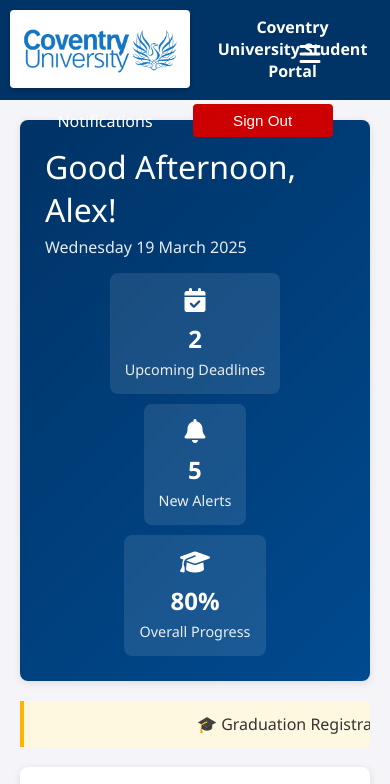
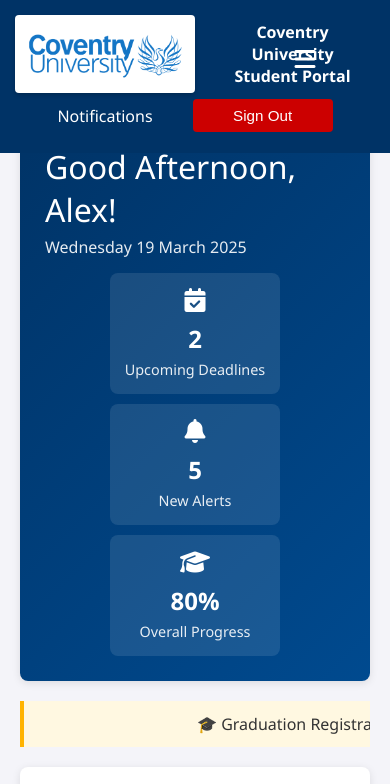
Before and after one commit to amirkhant-11651879/cov-uni-prototype, a plain HTML site: page index.html in a window 390 px wide. Shown: the top 784 px of the page. Drawn offline with nearby package versions, Linux system fonts and the light colour scheme.

Commit message:
Step‑by‑step analysis and plan:
Mobile header and buttons issue: • The notification and sign‑out buttons are falling below the nav because on small screens the header area isn’t tall enough.
• Solution: In the mobile media query, let the header’s height auto‐adjust (with extra padding) so it can contain its children. Also, remove any extra top margin from the header‑right section.

Hamburger menu issue: • The hamburger icon is hidden behind the Coventry University text because its stacking order isn’t high enough.
• Solution: In the mobile media query, give the .nav‑toggle a high z‑index so it appears on top of all header text.

Quick‑stats backdrop sizes: • The three stat blocks under the time‑based greeting have different widths.
• Solution: In the mobile media query (which stacks them), force the .stat‑item elements to share the same width (or a max‑width) with a flex rule so that they appear uniform.

Changes:
styles.css
Update the mobile media query to increase the header height, adjust the nav‑toggle z‑index,
remove the extra margin on header‑right, and force equal widths for the quick‑stats items.

styles.css
These changes will ensure that in mobile mode the header can expand so that the notifications and
sign‑out buttons appear correctly, the hamburger icon is visible, and the three stat blocks have consistent sizes without affecting the desktop mode.

```diff
--- a/styles.css
+++ b/styles.css
@@ -2468,6 +2468,8 @@ textarea:focus {
     flex-direction: column;
     padding: 10px;
     text-align: center;
+    height: auto; /* allow auto height on mobile */
+    padding: 15px; /* increased padding for stacked layout */
   }
   .header-left {
     display: flex;
@@ -2493,10 +2495,11 @@ textarea:focus {
     top: 50%;
     transform: translateY(-50%);
     cursor: pointer;
+    z-index: 10000; /* ensure the menu appears above header text */
   }
   /* Ensure header-right does not overflow */
   .header-right {
-    margin-top: 10px;
+    margin-top: 0; /* remove extra top margin */
     justify-content: center;
   }
 
@@ -2511,6 +2514,11 @@ textarea:focus {
     gap: 10px;
     margin-top: 15px;
   }
+  .quick-stats .stat-item {
+    width: 100%;
+    max-width: 300px;
+    flex: 1 1 auto;
+  }
 
   /* Timetable: reposition absence button */
   .timetable-actions {
```
